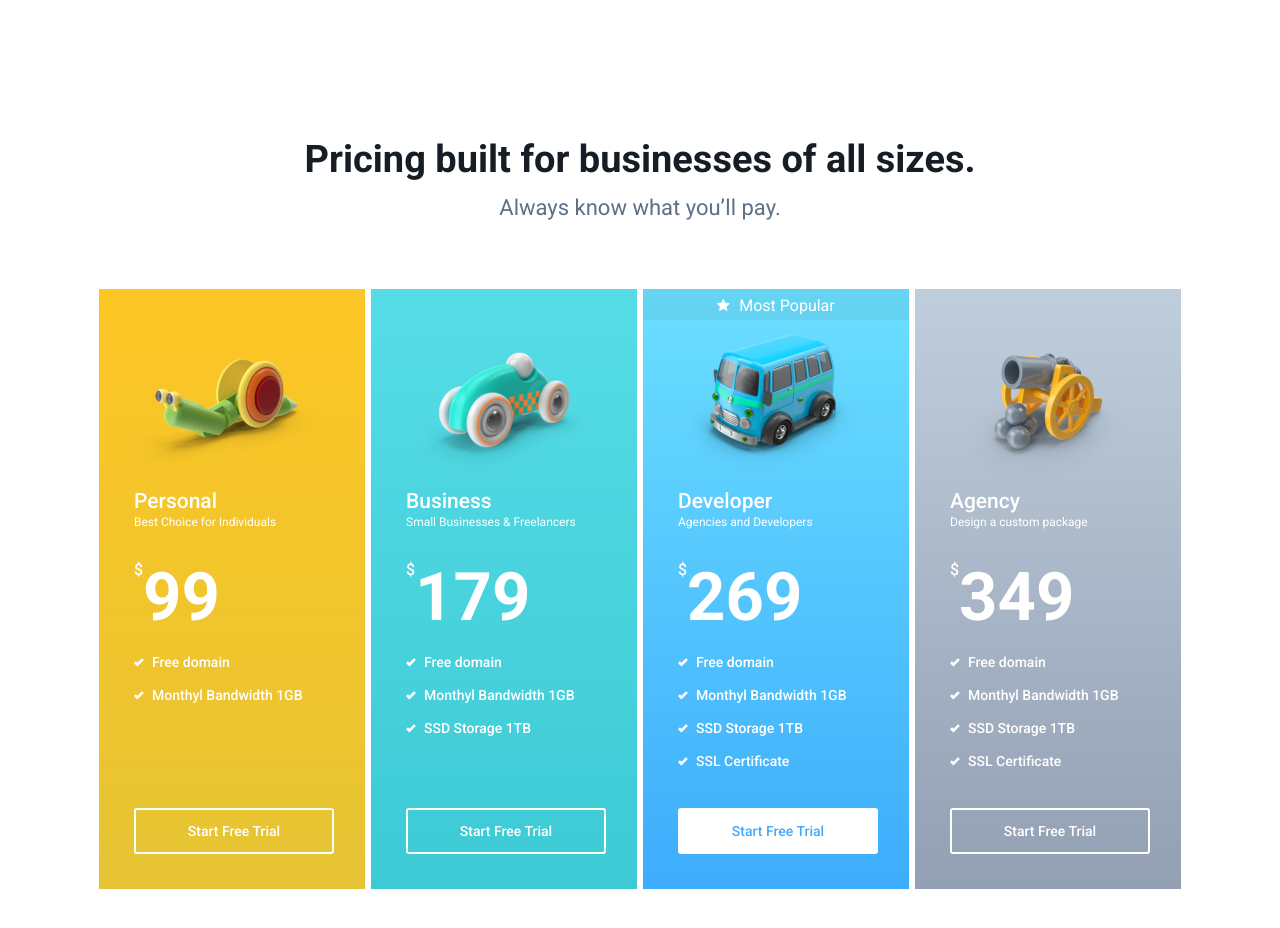
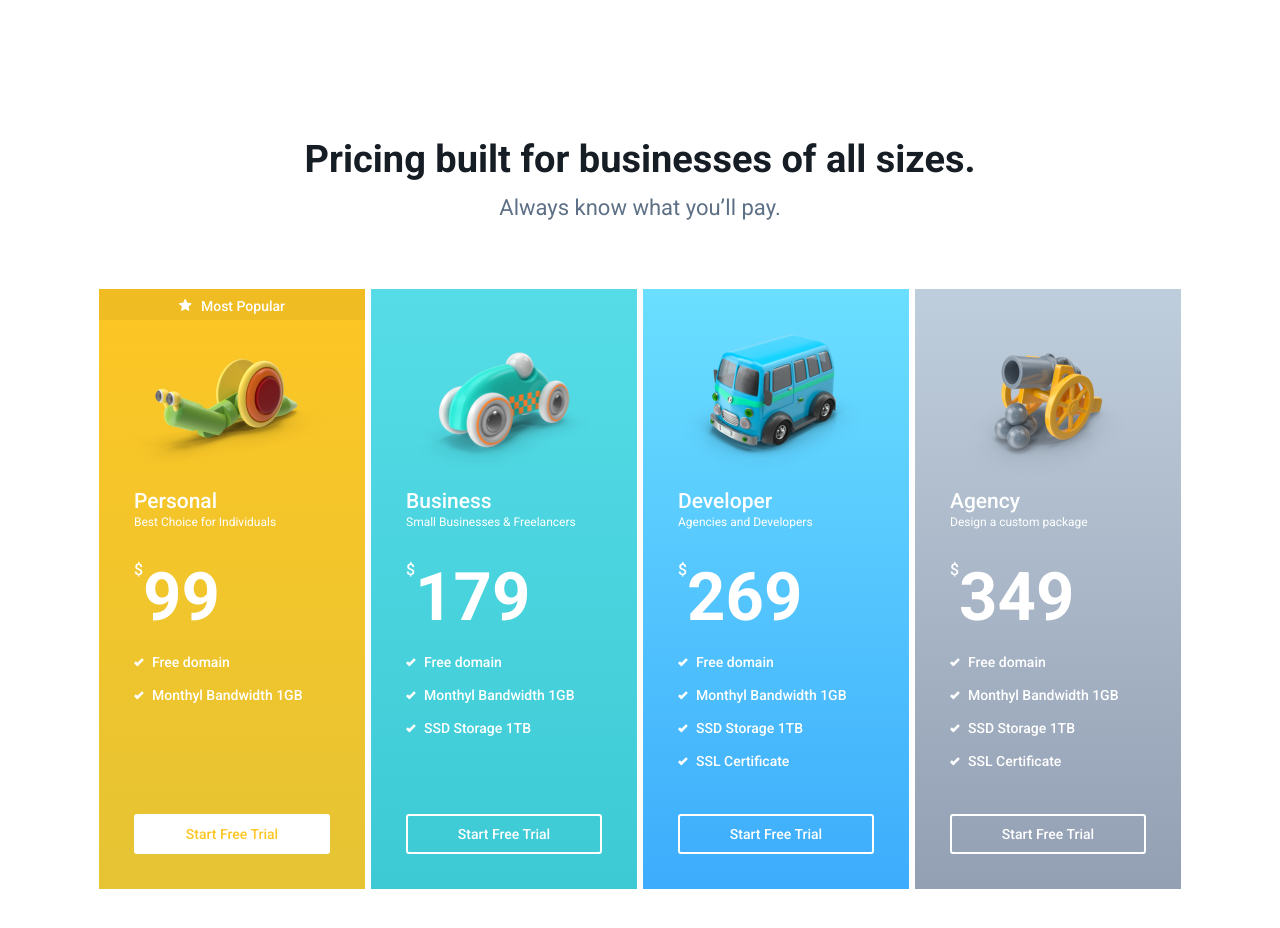
Before and after one commit to SergeyKardashev/Pricing_block, a plain HTML site: page index.html in a window 1280 px wide. Drawn offline with Linux system fonts and the light colour scheme.

Commit message:
Changed the way label MOST POPULAR shows/hides, Just alter class of card (popular/regular)

```diff
--- a/index.html
+++ b/index.html
@@ -14,7 +14,19 @@
       <h1 class="title">Pricing built for businesses of all sizes.</h1>
       <p class="subtitle">Always know what you’ll pay.</p>
       <ul class="pricecards">
-        <li class="pricecard pricecard_plan_personal">
+        <!--
+          HOW TO
+          add/remove label "Most Popular and recolor button
+          by replacing pricecard__popular to pricecard__regular
+        -->
+
+        <!-- #1 personal -->
+
+        <li class="pricecard pricecard_plan_personal pricecard__popular">
+          <div class="pricecard__label">
+            <img src="./images/star.svg" alt="star icon" />
+            <div class="pricecard__label-text">Most Popular</div>
+          </div>
           <div class="price-card__image-box">
             <img
               class="price-card__image price-card__image_plan_personal"
@@ -32,9 +44,21 @@
             <li class="pricecard__feature-item">Free domain</li>
             <li class="pricecard__feature-item">Monthyl Bandwidth 1GB</li>
           </ul>
-          <div class="pricecard__button">Start Free Trial</div>
+          <div class="pricecard__button pricecard__button_variant_outlined">
+            Start Free Trial
+          </div>
+          <div class="pricecard__button pricecard__button_variant_contained">
+            Start Free Trial
+          </div>
         </li>
-        <li class="pricecard pricecard_plan_business">
+
+        <!-- # 2 business -->
+
+        <li class="pricecard pricecard_plan_business pricecard__regular">
+          <div class="pricecard__label">
+            <img src="./images/star.svg" alt="star icon" />
+            <div class="pricecard__label-text">Most Popular</div>
+          </div>
           <div class="price-card__image-box">
             <img
               class="price-card__image price-card__image_plan_business"
@@ -53,9 +77,17 @@
             <li class="pricecard__feature-item">Monthyl Bandwidth 1GB</li>
             <li class="pricecard__feature-item">SSD Storage 1TB</li>
           </ul>
-          <div class="pricecard__button">Start Free Trial</div>
+          <div class="pricecard__button pricecard__button_variant_outlined">
+            Start Free Trial
+          </div>
+          <div class="pricecard__button pricecard__button_variant_contained">
+            Start Free Trial
+          </div>
         </li>
-        <li class="pricecard pricecard_plan_developer">
+
+        <!-- # 3 developer -->
+
+        <li class="pricecard pricecard_plan_developer pricecard__regular">
           <div class="pricecard__label">
             <img src="./images/star.svg" alt="star icon" />
             <div class="pricecard__label-text">Most Popular</div>
@@ -79,11 +111,21 @@
             <li class="pricecard__feature-item">SSD Storage 1TB</li>
             <li class="pricecard__feature-item">SSL Certificate</li>
           </ul>
-          <div class="pricecard__button pricecard__button_highlited">
+          <div class="pricecard__button pricecard__button_variant_contained">
+            Start Free Trial
+          </div>
+          <div class="pricecard__button pricecard__button_variant_outlined">
             Start Free Trial
           </div>
         </li>
+
+        <!-- #4 agency -->
+
         <li class="pricecard pricecard_plan_agency">
+          <div class="pricecard__label">
+            <img src="./images/star.svg" alt="star icon" />
+            <div class="pricecard__label-text">Most Popular</div>
+          </div>
           <div class="price-card__image-box">
             <img
               class="price-card__image price-card__image_plan_agency"
@@ -103,7 +145,9 @@
             <li class="pricecard__feature-item">SSD Storage 1TB</li>
             <li class="pricecard__feature-item">SSL Certificate</li>
           </ul>
-          <div class="pricecard__button">Start Free Trial</div>
+          <div class="pricecard__button pricecard__button_variant_outlined">
+            Start Free Trial
+          </div>
         </li>
       </ul>
     </section>
--- a/style.css
+++ b/style.css
@@ -71,6 +71,13 @@
 }
 
 .pricecard__label {
+  display: none;
+}
+.pricecard__popular .pricecard__label {
+  display: block;
+}
+
+.pricecard__label {
   background-color: rgba(0, 0, 0, 0.05);
   width: 100%;
   height: 31px;
@@ -88,6 +95,9 @@
   padding: 0;
   padding-left: 5px;
   display: inline;
+  font-size: 14px;
+  font-weight: 500;
+  line-height: 16px;
 }
 
 .price-card__image-box {
@@ -200,27 +210,61 @@
 
 .pricecard__button {
   margin: auto auto 0 auto;
-  padding-top: 13px;
+  padding-top: 10px;
   padding-bottom: 13px;
   width: 196px;
+  height: 40px;
+  box-sizing: border-box;
   font-size: 14px;
   font-weight: 500;
   line-height: 16px;
   text-align: center;
   border: 2px solid white;
   border-radius: 3px;
-  color: white;
-  /* transition-property: background-color; */
+  transition-property: transform;
   transition-duration: 0.2s;
   transition-timing-function: linear;
 }
 
+.pricecard__button_variant_outlined {
+  color: white;
+}
+
+.pricecard__button_variant_contained {
+  background-color: white;
+}
+
 .pricecard__button:hover {
   cursor: pointer;
-  background-color: red;
+  transform: translate(0px, 5px) scale(1.05);
+  box-shadow: rgba(0, 0, 0, 0.2) 2px 5px 30px;
 }
 
 .pricecard__button_highlited {
   background-color: white;
   color: #44a9fd;
 }
+
+.pricecard_plan_personal .pricecard__button_variant_contained {
+  color: #fdc624;
+}
+
+.pricecard_plan_business .pricecard__button_variant_contained {
+  color: #3dcad4;
+}
+
+.pricecard_plan_developer .pricecard__button_variant_contained {
+  color: #3dacfc;
+}
+
+.pricecard_plan_agency .pricecard__button_variant_contained {
+  color: #939fb3;
+}
+
+.pricecard__regular .pricecard__button_variant_contained {
+  display: none;
+}
+
+.pricecard__popular .pricecard__button_variant_outlined {
+  display: none;
+}
```
